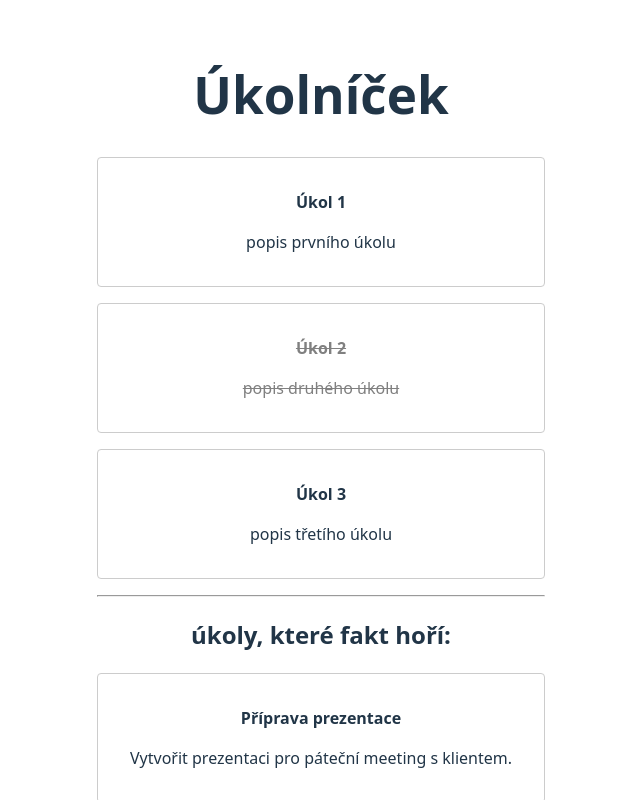
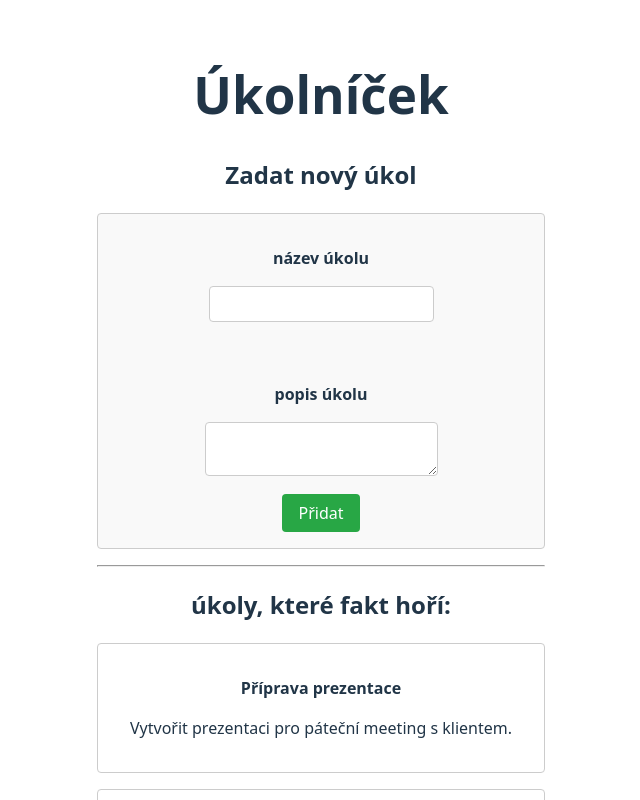
Before and after one commit to LenkaMichaleova/React2-cviceni-ukolnicek, a React (Vite) app: page / in a window 1280 px wide. Shown: the top 800 px of the page, without its empty margins (319-959 px from the left). Built offline with nearby package versions, Linux system fonts and the light colour scheme.

Commit message:
Form component created and used in App.tsx

```diff
--- a/src/App.tsx
+++ b/src/App.tsx
@@ -3,6 +3,7 @@ import './App.css'
 import { data } from './assets/data';
 import { Item, type ItemProps } from './components/Item/Item'
 import { List } from './components/List/List';
+import { Form } from './components/Form/Form';
 
 function App() {
   const [tasks, setTasks] = useState<ItemProps[]>(data);
@@ -10,9 +11,7 @@ function App() {
   return (
     <>
       <h1>Úkolníček</h1>
-      <Item title='Úkol 1' description='popis prvního úkolu' done={false} />
-      <Item title='Úkol 2' description='popis druhého úkolu' done={true} />
-      <Item title='Úkol 3' description='popis třetího úkolu' done={false} />
+      <Form />
       <hr />
       <List title="úkoly, které fakt hoří:" items={tasks}/>
     </>
--- /dev/null
+++ b/src/components/Form/Form.css
@@ -0,0 +1,33 @@
+.task-form {
+  display: flex;
+  flex-direction: column;
+  gap: 0.5rem;
+  margin-bottom: 1rem;
+  border: 1px solid #ccc;
+  border-radius: 4px;
+  padding: 1rem;
+  background-color: #f9f9f9;
+}
+
+.task-form label {
+  font-weight: bold;
+    margin-bottom: 0.25rem;
+}
+
+.task-form input,
+.task-form textarea {
+  padding: 0.5rem;
+  border: 1px solid #ccc;
+  border-radius: 4px;
+  font-size: 1rem;
+}
+
+.task-form button {
+  align-self: center;
+  padding: 0.5rem 1rem;
+  background-color: #28a745;
+  color: white;
+  border: none;
+  border-radius: 4px;
+  cursor: pointer;
+}
--- /dev/null
+++ b/src/components/Form/Form.tsx
@@ -0,0 +1,26 @@
+import './Form.css'
+
+export function Form () {
+  function handleSubmit(e : React.FormEvent<HTMLFormElement>) {
+    e.preventDefault()
+    console.log('odeslano')
+  }
+
+  return (
+    <>
+    <h2>Zadat nový úkol</h2>
+    <form className="task-form" onSubmit={handleSubmit}>
+      <label>
+        <p>název úkolu</p>
+        <input type="text" name="title" />
+      </label>
+      <br />
+      <label>
+        <p>popis úkolu</p>
+        <textarea name="description" />
+      </label>
+      <button type="submit">Přidat</button>
+    </form>
+    </>
+  )
+}
```
